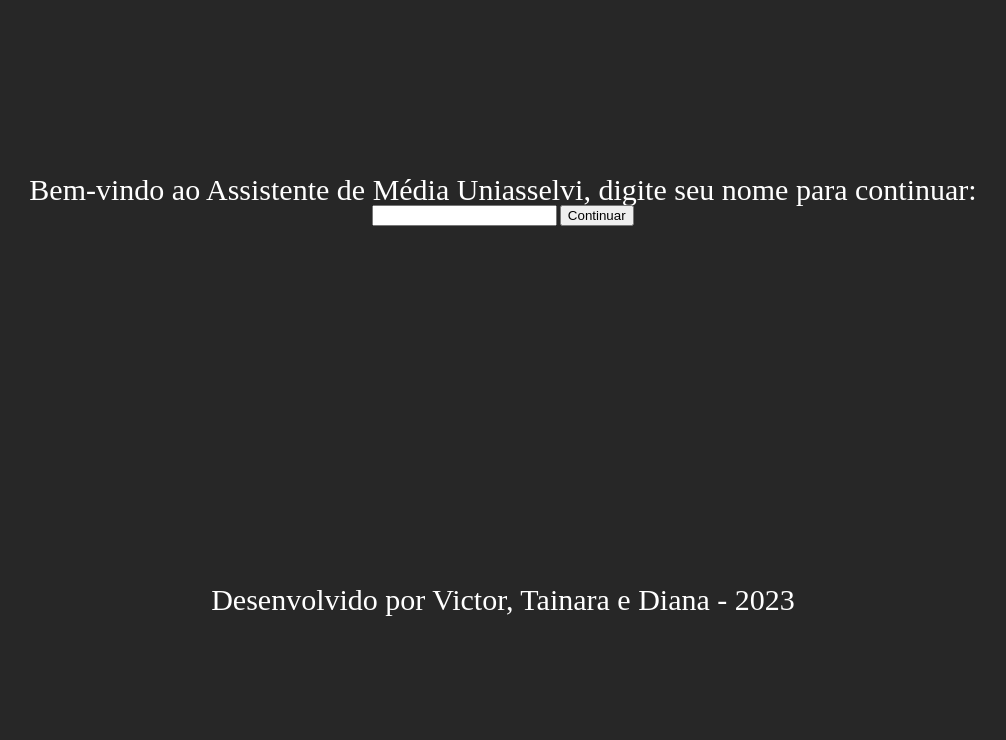
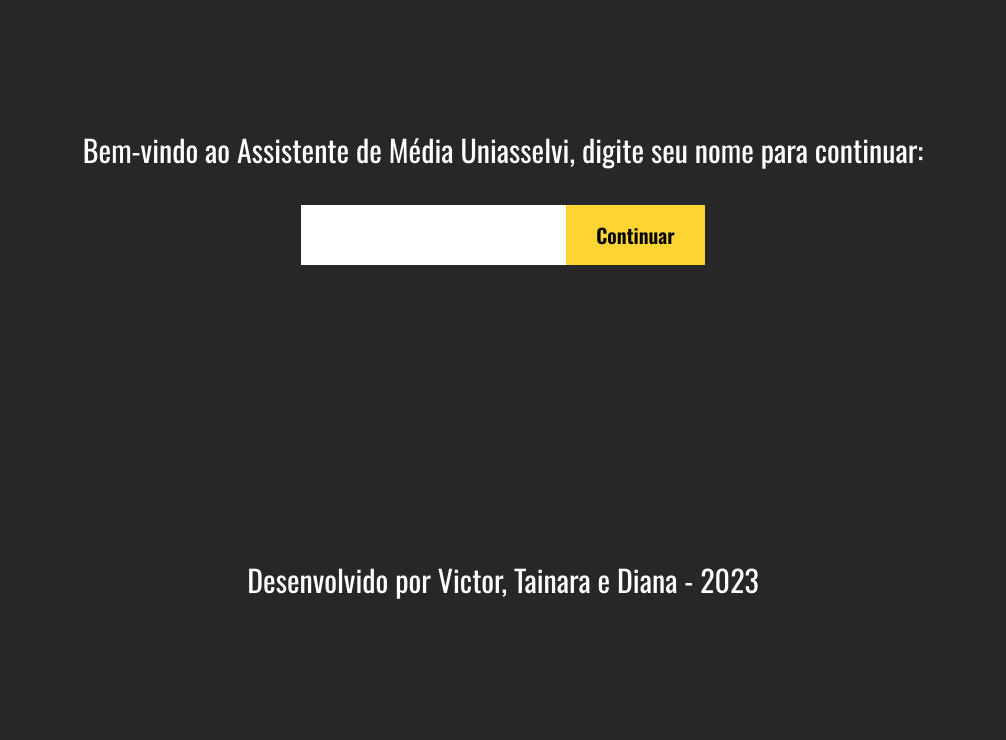
Before and after one commit to Tranivic/assistente-media-uniasselvi, a website built with Vite: page index.html in a window 1280 px wide. Shown: the top 740 px of the page, without its empty margins (137-1143 px from the left). Built offline with nearby package versions, Linux system fonts and the light colour scheme.

Commit message:
modal stylezed

```diff
--- a/assets/style/style.css
+++ b/assets/style/style.css
@@ -55,7 +55,7 @@
 }
 
 .page > main > .form-container {
-  padding-top: 5rem;
+  padding-top: 2rem;
   width: 50%;
   background-color: blueviolet;
   background-color: transparent;
@@ -71,7 +71,7 @@
 }
 .page > main > .list-container {
   display: flex;
-  height: 65rem;
+  height: 70rem;
   width: 50%;
   flex-direction: column;
   align-items: center;
@@ -139,6 +139,7 @@
   color: var(--main-white);
   background-color: rgb(224, 42, 42);
   border: none;
+  margin-top: 2rem;
   padding: 1rem;
   cursor: pointer;
   transition: all 0.2s ease;
@@ -196,15 +197,18 @@
 }
 /* modal-related */
 .modal {
-  position: absolute;
+  position: fixed;
   width: 100%;
   height: 100vh;
+  overflow: hidden;
   align-items: center;
   flex-direction: column;
   justify-content: space-between;
   background-color: var(--main-black);
   z-index: 1000;
+  font-family: var(--title-font);
 }
+
 .show {
   display: flex;
 }
@@ -223,4 +227,34 @@
 
 .modal h1 {
   font-size: 3rem;
+  padding-bottom: 4rem;
 }
+.modal > header > form {
+  width: 100%;
+  display: flex;
+  align-items: center;
+  justify-content: center;
+}
+.modal > header > form > input {
+  margin: 0;
+  padding: 1.5rem 3rem;
+  border: none;
+  font-family: var(--title-font);
+  outline: none;
+  color: var(--main-black);
+  font-size: 2rem;
+}
+.modal > header > form > button {
+  font-weight: 700;
+  font-size: 2rem;
+  border: none;
+  padding: 1.5rem 3rem;
+  margin: 0;
+  background-color: var(--main-yellow);
+  font-family: var(--title-font);
+  cursor: pointer;
+  transition: all 0.2s ease;
+}
+.modal > header > form > button:hover {
+  background-color: #bd9e25;
+}
--- a/index.html
+++ b/index.html
@@ -14,7 +14,7 @@
         <h1>Bem-vindo ao Assistente de Média Uniasselvi, digite seu nome para
           continuar:</h1>
         <form id="modal-form" action="submit">
-          <input id="modal-input-name" type="text" name="name">
+          <input required id="modal-input-name" type="text" name="name">
           <button type="submit">Continuar</button>
         </form>
       </header>
```
